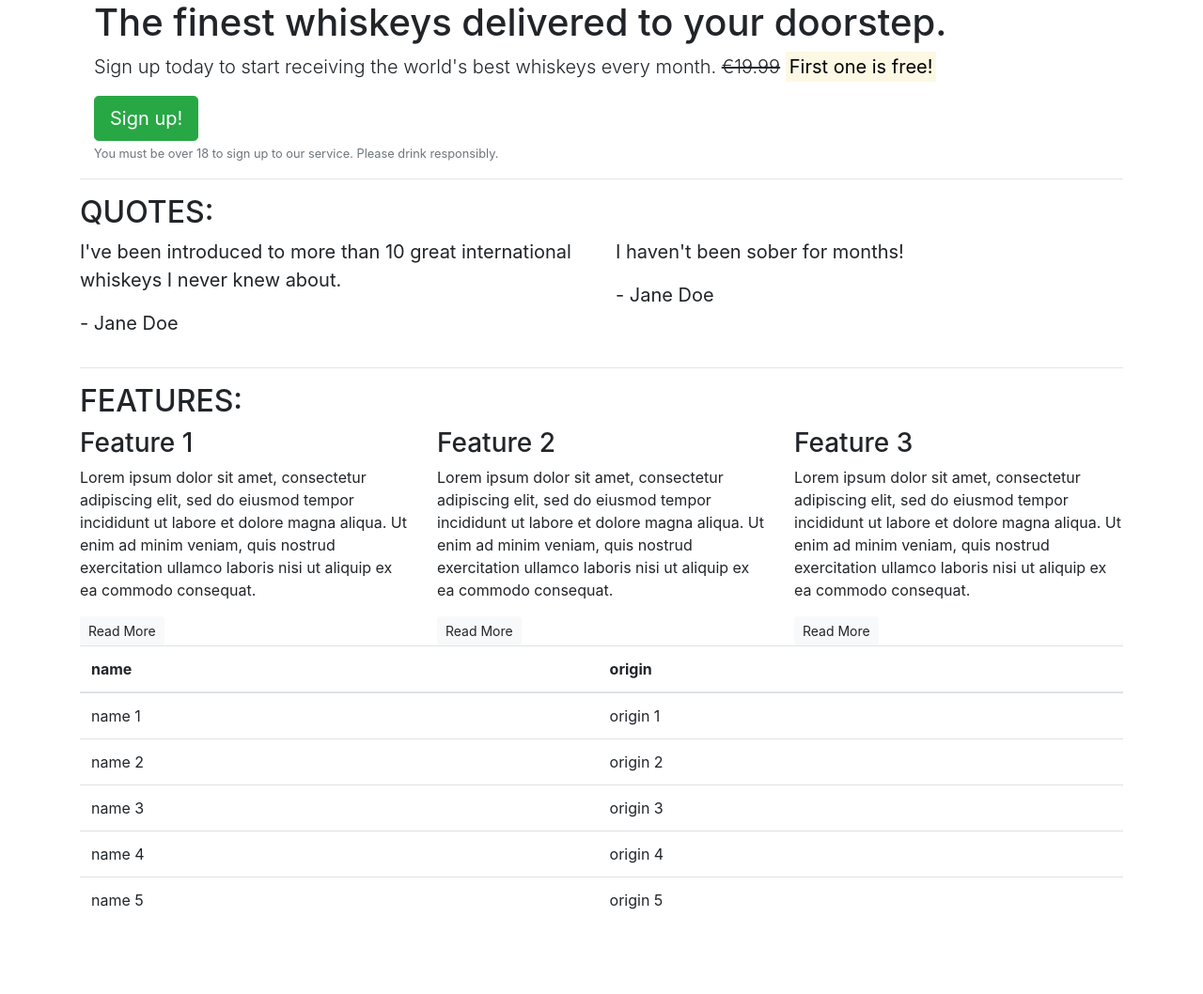
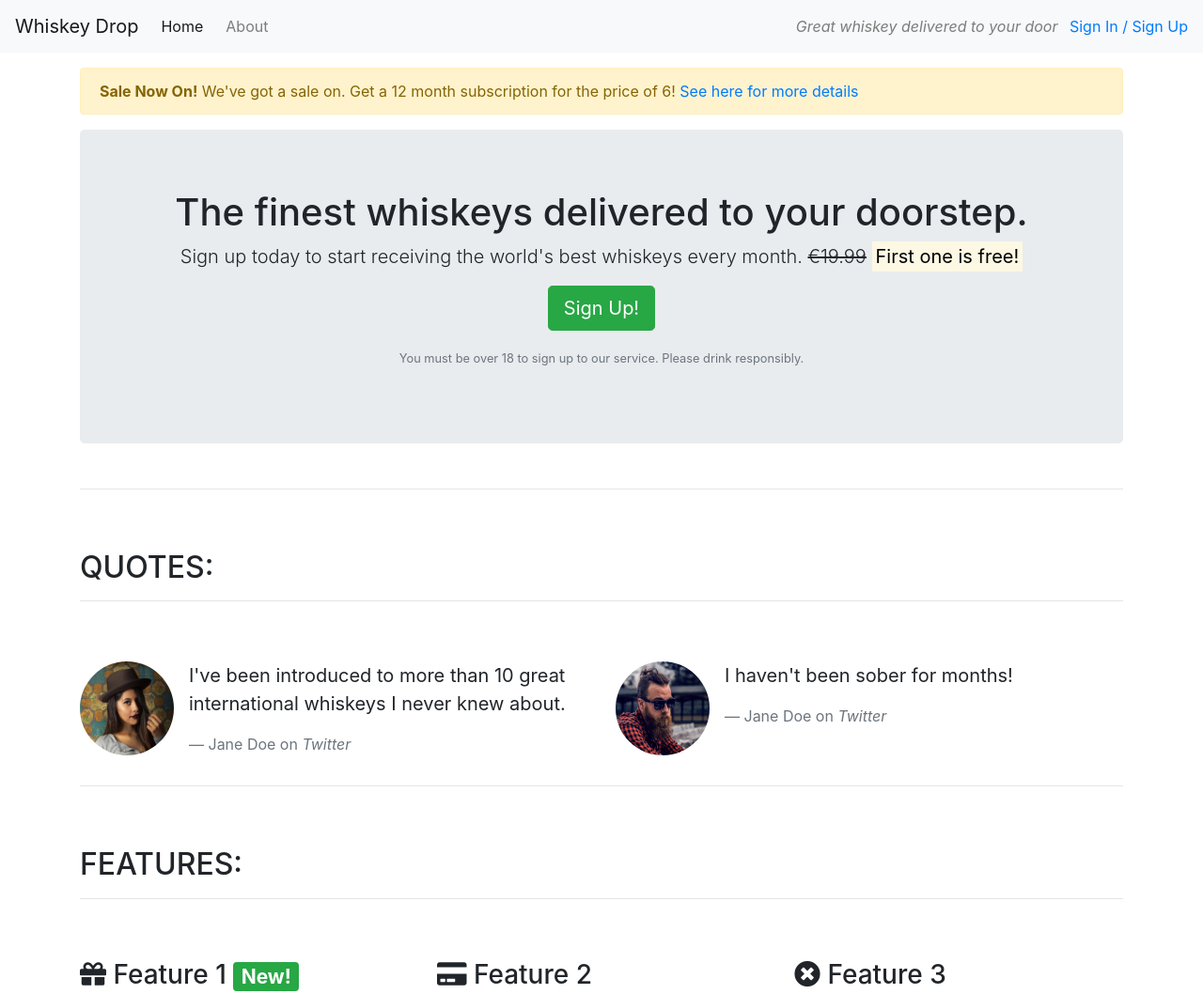
Before and after one commit to MarcoToppino/bootstrap, a plain HTML site: page index.html in a window 1280 px wide. Shown: the top 1058 px of the page at 94% size. Before the commit the page ends 998 px from the top, so only its background shows below. Drawn offline with nearby package versions, Linux system fonts and the light colour scheme.

Commit message:
Add pictures to quotes, icons to features, alert section

```diff
--- a/index.html
+++ b/index.html
@@ -3,133 +3,135 @@
 
 <head>
   <meta charset="utf-8">
-
+  <meta name="viewport" content="width=device-width, initial-scale=1.0">
   <title>Whiskey Drop | Taste a new whiskey every month</title>
-  <meta name="viewport" content="width = device-width, initial-scale = 1.0">
   <link rel="stylesheet" href="https://maxcdn.bootstrapcdn.com/bootstrap/4.1.3/css/bootstrap.min.css">
+  <link rel="stylesheet" href="https://use.fontawesome.com/releases/v5.6.1/css/all.css"
+    integrity="sha384-gfdkjb5BdAXd+lj+gudLWI+BXq4IuLW5IT+brZEZsLFm++aCMlF1V92rMkPaX4PP" crossorigin="anonymous">
 </head>
 
 <body>
-  <article class="container">
+  <!--Nav-->
+  <nav class="navbar navbar-light navbar-expand-sm bg-light">
+    <a href="/" class="navbar-brand">
+      Whiskey Drop</a>
+    <ul class="navbar-nav mr-auto">
+      <li class="active nav-item mr-2"><a class="nav-link" href="/">Home</a></li>
+      <li class="nav-item mr-2"><a class="nav-link" href="">About</a></li>
+      <li class="nav-item mr-2 d-block d-sm-none"><a class="nav-link" href="">Sign In / Sign Up</a></li>
+    </ul>
+
+    <div class="d-none d-md-block">
+      <p class="navbar-text my-auto mr-2"><i>Great whiskey delivered to your door</i></p>
+      <a href="/login">Sign In / Sign Up</a>
+    </div>
+    <!--</div>-->
+  </nav>
+  <article class="container mt-3">
+    <div class="row d-none d-sm-block">
+      <div class="col-12">
+        <div class="alert alert-warning">
+          <strong>Sale Now On!</strong> We've got a sale on. Get a 12 month subscription for the price of 6! <a
+            href="">See here for more details</a>
+        </div>
+      </div>
+    </div>
     <!-- Callout -->
-    <div class="rows">
+    <div class="row">
       <div class="col-12">
-        <section class="callout">
+        <section class="callout jumbotron text-center">
           <h1>The finest whiskeys delivered to your doorstep.</h1>
-          <p class="lead">Sign up today to start receiving the world's best whiskeys every month. <s>€19.99</s>
+          <p class="lead">Sign up today to start receiving the world's best whiskeys every month.
+            <s class="d-none d-sm-inline">€19.99</s>
+            <span class="d-inline d-sm-none"><br></span>
             <strong><mark>First one is free!</mark></strong></p>
-          <button class="btn btn-success btn-lg" href=""">Sign up!</button>
-                <p class=" text-muted"><small>You must be over 18 to sign up to our service. Please drink
-              responsibly.</small></p>
+          <p><button class="btn btn-lg btn-success">Sign Up!</button></p>
+          <p class="text-muted"><small>You must be over 18 to sign up to our service. Please drink responsibly.</small>
+          </p>
         </section>
       </div>
     </div>
     <!-- /.callout -->
     <hr>
-
     <!-- Quotes -->
     <section class="quotes">
       <div class="row">
-        <div class="col-12">
+        <div class="col-12 my-5">
           <h2 class="text-uppercase">Quotes:</h2>
+          <hr />
         </div>
       </div>
       <div class="row">
         <div class="col-12 col-md-6">
+          <div class="media">
+            <div class="d-none d-sm-block">
+              <img src="images/girl-image.png" class="rounded-circle mr-3" height=100 width=100>
+            </div>
+            <div class="media-body">
               <blockquote class="blockquote">
                 <p>I've been introduced to more than 10 great international whiskeys I never knew about.</p>
-            <p>- Jane Doe</p>
+                <footer class="blockquote-footer">Jane Doe on <cite title="Twitter">Twitter</cite></footer>
               </blockquote>
             </div>
+          </div>
+        </div>
         <div class="col-12 col-md-6">
+          <div class="media">
+            <div class="d-none d-sm-block">
+              <img src="images/guy-image.png" class="rounded-circle mr-3" height=100 width=100>
+            </div>
+            <div class="media-body">
               <blockquote class="blockquote">
                 <p>I haven't been sober for months!</p>
-            <p>- Jane Doe</p>
+                <footer class="blockquote-footer">Jane Doe on <cite title="Twitter">Twitter</cite></footer>
               </blockquote>
+            </div>
+          </div>
         </div>
       </div>
     </section>
     <!-- /.quotes -->
     <hr>
-
     <!-- Features -->
     <section class="features">
       <div class="row">
-        <div class="col-12">
+        <div class="col-12 my-5">
           <h2 class="text-uppercase">Features:</h2>
+          <hr />
         </div>
       </div>
       <div class="row">
         <div class="col-12 col-md-6 col-lg-4">
           <div class="feature">
-            <h3>Feature 1</h3>
+            <h3><i class="fas fa-gift d-none d-sm-inline"></i> Feature 1 <span class="badge badge-success">New!</span>
+            </h3>
             <p>Lorem ipsum dolor sit amet, consectetur adipiscing elit, sed do eiusmod tempor incididunt ut labore et
-              dolore
-              magna aliqua. Ut enim ad minim veniam, quis nostrud exercitation ullamco laboris nisi ut aliquip ex ea
-              commodo
-              consequat.</p>
-            <button class="btn btn-light btn-sm" href="">Read More</button>
+              dolore magna aliqua. Ut enim ad minim veniam, quis nostrud exercitation ullamco laboris nisi ut aliquip ex
+              ea commodo consequat.</p>
+            <p><a class="btn btn-sm btn-light" href="">Read More</a></p>
           </div>
         </div>
         <div class="col-12 col-md-6 col-lg-4">
           <div class="feature">
-            <h3>Feature 2</h3>
+            <h3><i class="fas fa-credit-card d-none d-sm-inline"></i> Feature 2</h3>
             <p>Lorem ipsum dolor sit amet, consectetur adipiscing elit, sed do eiusmod tempor incididunt ut labore et
-              dolore
-              magna aliqua. Ut enim ad minim veniam, quis nostrud exercitation ullamco laboris nisi ut aliquip ex ea
-              commodo
-              consequat.</p>
-            <button class="btn btn-light btn-sm" href="">Read More</button>
+              dolore magna aliqua. Ut enim ad minim veniam, quis nostrud exercitation ullamco laboris nisi ut aliquip ex
+              ea commodo consequat.</p>
+            <p><a class="btn btn-sm btn-light" href="">Read More</a></p>
           </div>
         </div>
         <div class="col-12 d-md-none d-lg-block col-lg-4">
           <div class="feature">
-            <h3>Feature 3</h3>
+            <h3><i class="fas fa-times-circle d-none d-sm-inline"></i> Feature 3</h3>
             <p>Lorem ipsum dolor sit amet, consectetur adipiscing elit, sed do eiusmod tempor incididunt ut labore et
-              dolore
-              magna aliqua. Ut enim ad minim veniam, quis nostrud exercitation ullamco laboris nisi ut aliquip ex ea
-              commodo
-              consequat.</p>
-            <button class="btn btn-light btn-sm" href="">Read More</button>
+              dolore magna aliqua. Ut enim ad minim veniam, quis nostrud exercitation ullamco laboris nisi ut aliquip ex
+              ea commodo consequat.</p>
+            <p><a class="btn btn-sm btn-light" href="">Read More</a></p>
           </div>
         </div>
       </div>
     </section>
     <!-- /.features -->
-
-    <!--Monthly Favourites-->
-    <section>
-      <table class="table">
-        <thead>
-          <tr>
-            <th scope="col">name</th>
-            <th scope="col">origin</th>
-          </tr>
-        </thead>
-        <tbody>
-          <tr>
-            <td>name 1</td>
-            <td>origin 1</td>
-          </tr>
-          <tr>
-            <td>name 2</td>
-            <td>origin 2</td>
-          </tr>
-          <tr>
-            <td>name 3</td>
-            <td>origin 3</td>
-          </tr>
-          <tr>
-            <td>name 4</td>
-            <td>origin 4</td>
-          </tr>
-          <tr>
-            <td>name 5</td>
-            <td>origin 5</td>
-          </tr>
-        </tbody>
-      </table>
-    </section>
   </article>
 </body>
 
```
Also changed, not shown: images/girl-image.png (added), images/guy-image.png (added). Lines whose indentation alone changed are shown as unchanged.
